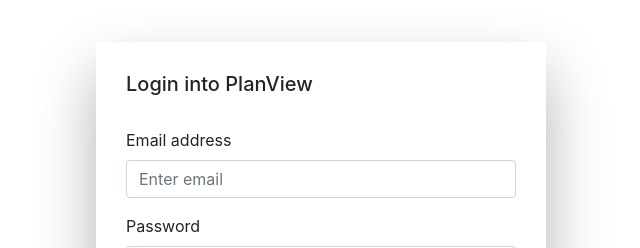
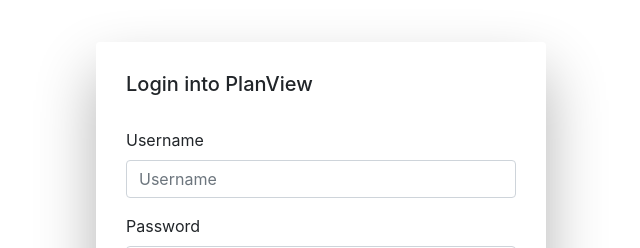
Before and after one commit to 95th/planview, an Angular app: page /login in a window 1280 px wide. Shown: the part 195-443 px from the top of the page, without its empty margins (319-959 px from the left). Built offline with nearby package versions, Linux system fonts and the light colour scheme.

Commit message:
Update login page

```diff
--- a/src/app/login/login.component.html
+++ b/src/app/login/login.component.html
@@ -4,9 +4,9 @@
         <br>
         <form [formGroup]="form" (ngSubmit)="performLogin()">
             <div class="form-group">
-                <label for="email-input">Email address</label>
-                <input type="email" class="form-control" id="email-input" placeholder="Enter email"
-                    formControlName="email" required>
+                <label for="username">Username</label>
+                <input type="text" class="form-control" id="username" placeholder="Username" formControlName="username"
+                    required>
             </div>
             <div class="form-group">
                 <label for="password-input">Password</label>
--- a/src/app/login/login.component.ts
+++ b/src/app/login/login.component.ts
@@ -11,7 +11,7 @@
 
   constructor(private fb: FormBuilder) {
     this.form = this.fb.group({
-      email: ['', Validators.email],
+      username: [''],
       password: [''],
     });
   }
```
